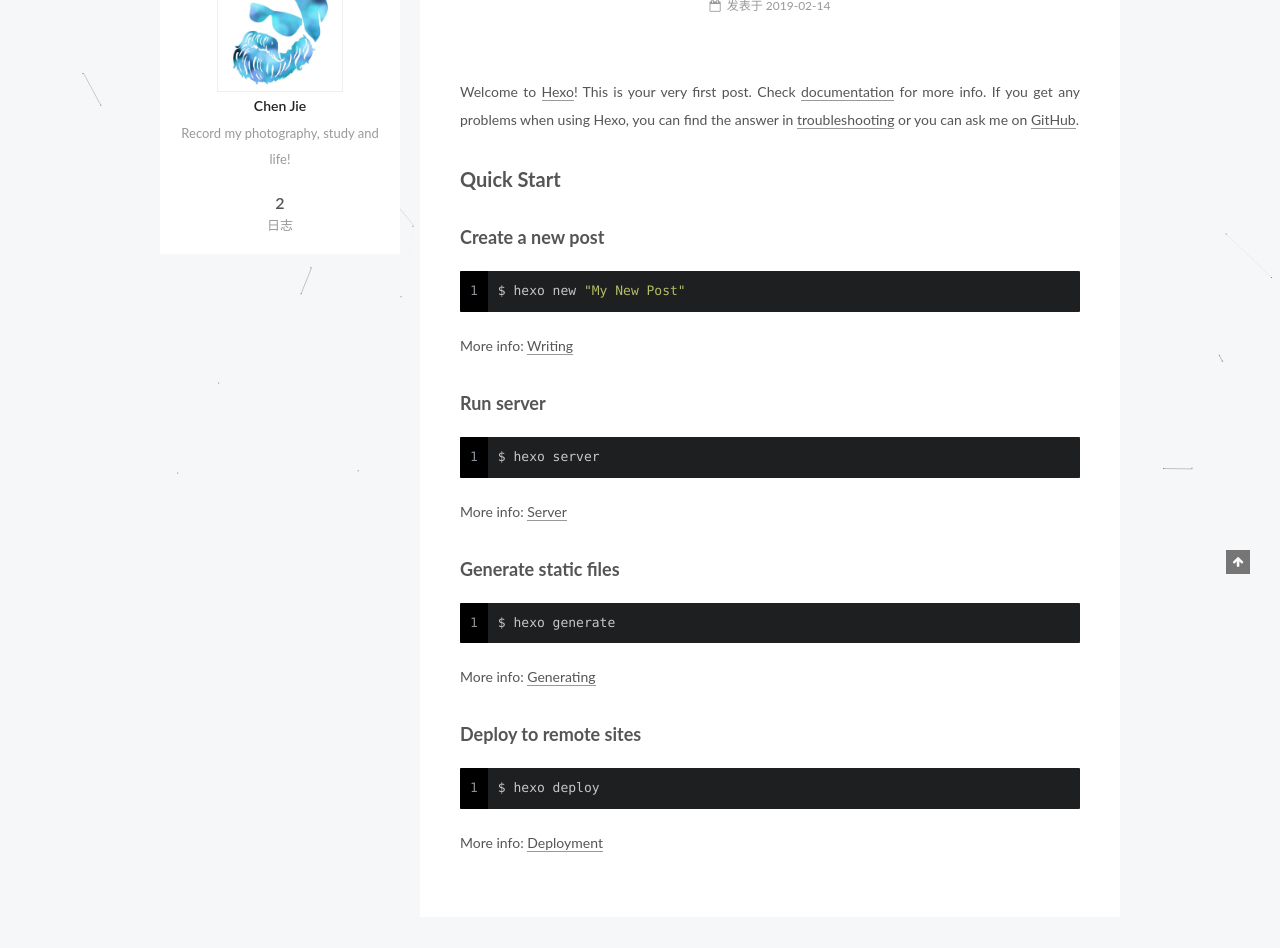
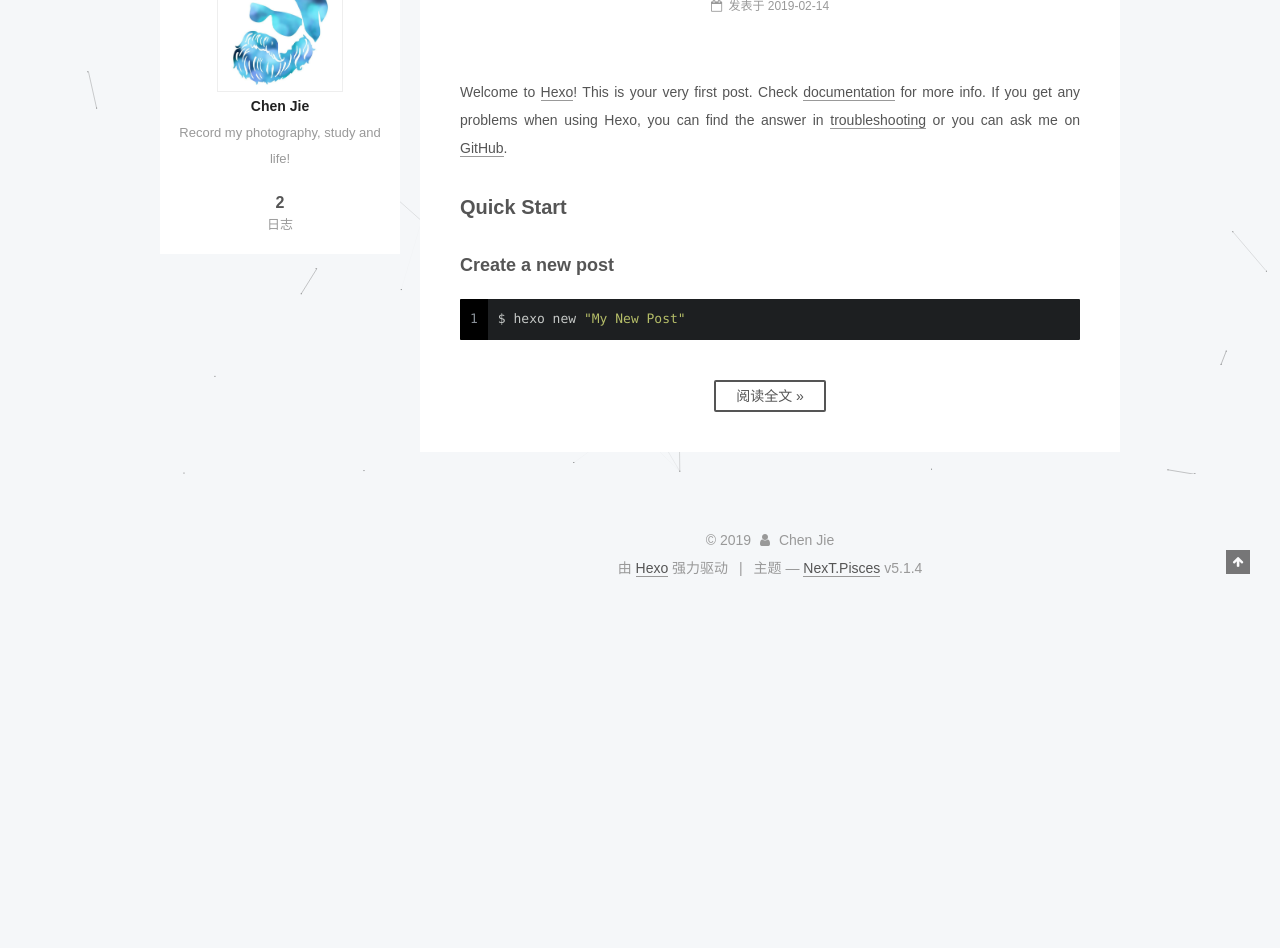
Before and after one commit to AnthonyChenny/AnthonyChenny.github.io, a plain HTML site: page index.html in a window 1280 px wide. Shown: the part 326-1274 px from the top of the page. After the commit the page ends 928 px from the top, so only its background shows below. Drawn offline with Linux system fonts and the light colour scheme.

Commit message:
Site updated: 2019-02-15 13:40:53

```diff
--- a/css/main.css
+++ b/css/main.css
@@ -185,7 +185,7 @@ th {
 }
 body {
   position: relative;
-  font-family: 'Lato', "PingFang SC", "Microsoft YaHei", sans-serif;
+  font-family: 'Monda', "PingFang SC", "Microsoft YaHei", sans-serif;
   font-size: 14px;
   line-height: 2;
   color: #555;
@@ -216,7 +216,7 @@ h6 {
   padding: 0;
   font-weight: bold;
   line-height: 1.5;
-  font-family: 'Lato', "PingFang SC", "Microsoft YaHei", sans-serif;
+  font-family: 'Roboto Slab', 'Monda', "PingFang SC", "Microsoft YaHei", sans-serif;
 }
 h2,
 h3,
@@ -493,7 +493,7 @@ pre,
 }
 pre,
 code {
-  font-family: consolas, Menlo, "PingFang SC", "Microsoft YaHei", monospace;
+  font-family: 'PT Mono', consolas, Menlo, "PingFang SC", "Microsoft YaHei", monospace;
 }
 code {
   padding: 2px 4px;
@@ -1129,9 +1129,9 @@ pre .javascript .function {
   display: inline-block;
   vertical-align: top;
   line-height: 36px;
-  font-size: 20px;
+  font-size: 24px;
   font-weight: normal;
-  font-family: 'Lato', "PingFang SC", "Microsoft YaHei", sans-serif;
+  font-family: 'Lobster Two', 'Monda', "PingFang SC", "Microsoft YaHei", sans-serif;
 }
 .site-subtitle {
   margin-top: 10px;
@@ -1220,7 +1220,7 @@ pre .javascript .function {
   opacity: 0;
 }
 .post-body {
-  font-family: 'Lato', "PingFang SC", "Microsoft YaHei", sans-serif;
+  font-family: 'Monda', "PingFang SC", "Microsoft YaHei", sans-serif;
 }
 @media (max-width: 767px) {
   .post-body {
@@ -1498,7 +1498,7 @@ pre .javascript .function {
 .posts-expand .post-meta {
   margin: 3px 0 60px 0;
   color: #999;
-  font-family: 'Lato', "PingFang SC", "Microsoft YaHei", sans-serif;
+  font-family: 'Monda', "PingFang SC", "Microsoft YaHei", sans-serif;
   font-size: 12px;
   text-align: center;
 }
@@ -1943,7 +1943,7 @@ pre .javascript .function {
   width: 4px;
   height: 4px;
   border-radius: 50%;
-  background: #ff7a8e;
+  background: #faffff;
 }
 .links-of-blogroll {
   font-size: 13px;
--- a/index.html
+++ b/index.html
@@ -453,18 +453,15 @@
 
 
 
-
-            <p>Welcome to <a href="https://hexo.io/" target="_blank" rel="noopener">Hexo</a>! This is your very first post. Check <a href="https://hexo.io/docs/" target="_blank" rel="noopener">documentation</a> for more info. If you get any problems when using Hexo, you can find the answer in <a href="https://hexo.io/docs/troubleshooting.html" target="_blank" rel="noopener">troubleshooting</a> or you can ask me on <a href="https://github.com/hexojs/hexo/issues" target="_blank" rel="noopener">GitHub</a>.</p>
+          <p>Welcome to <a href="https://hexo.io/" target="_blank" rel="noopener">Hexo</a>! This is your very first post. Check <a href="https://hexo.io/docs/" target="_blank" rel="noopener">documentation</a> for more info. If you get any problems when using Hexo, you can find the answer in <a href="https://hexo.io/docs/troubleshooting.html" target="_blank" rel="noopener">troubleshooting</a> or you can ask me on <a href="https://github.com/hexojs/hexo/issues" target="_blank" rel="noopener">GitHub</a>.</p>
 <h2 id="Quick-Start"><a href="#Quick-Start" class="headerlink" title="Quick Start"></a>Quick Start</h2><h3 id="Create-a-new-post"><a href="#Create-a-new-post" class="headerlink" title="Create a new post"></a>Create a new post</h3><figure class="highlight bash"><table><tr><td class="gutter"><pre><span class="line">1</span><br></pre></td><td class="code"><pre><span class="line">$ hexo new <span class="string">"My New Post"</span></span><br></pre></td></tr></table></figure>
-<p>More info: <a href="https://hexo.io/docs/writing.html" target="_blank" rel="noopener">Writing</a></p>
-<h3 id="Run-server"><a href="#Run-server" class="headerlink" title="Run server"></a>Run server</h3><figure class="highlight bash"><table><tr><td class="gutter"><pre><span class="line">1</span><br></pre></td><td class="code"><pre><span class="line">$ hexo server</span><br></pre></td></tr></table></figure>
-<p>More info: <a href="https://hexo.io/docs/server.html" target="_blank" rel="noopener">Server</a></p>
-<h3 id="Generate-static-files"><a href="#Generate-static-files" class="headerlink" title="Generate static files"></a>Generate static files</h3><figure class="highlight bash"><table><tr><td class="gutter"><pre><span class="line">1</span><br></pre></td><td class="code"><pre><span class="line">$ hexo generate</span><br></pre></td></tr></table></figure>
-<p>More info: <a href="https://hexo.io/docs/generating.html" target="_blank" rel="noopener">Generating</a></p>
-<h3 id="Deploy-to-remote-sites"><a href="#Deploy-to-remote-sites" class="headerlink" title="Deploy to remote sites"></a>Deploy to remote sites</h3><figure class="highlight bash"><table><tr><td class="gutter"><pre><span class="line">1</span><br></pre></td><td class="code"><pre><span class="line">$ hexo deploy</span><br></pre></td></tr></table></figure>
-<p>More info: <a href="https://hexo.io/docs/deployment.html" target="_blank" rel="noopener">Deployment</a></p>
-
-
+          <!--noindex-->
+          <div class="post-button text-center">
+            <a class="btn" href="/2019/02/14/hello-world/#more" rel="contents">
+              阅读全文 &raquo;
+            </a>
+          </div>
+          <!--/noindex-->
 
 
     </div>
--- a/search.xml
+++ b/search.xml
@@ -8,6 +8,6 @@
   <entry>
     <title><![CDATA[Hello World]]></title>
     <url>%2F2019%2F02%2F14%2Fhello-world%2F</url>
-    <content type="text"><![CDATA[Welcome to Hexo! This is your very first post. Check documentation for more info. If you get any problems when using Hexo, you can find the answer in troubleshooting or you can ask me on GitHub. Quick StartCreate a new post1$ hexo new "My New Post" More info: Writing Run server1$ hexo server More info: Server Generate static files1$ hexo generate More info: Generating Deploy to remote sites1$ hexo deploy More info: Deployment]]></content>
+    <content type="text"><![CDATA[Welcome to Hexo! This is your very first post. Check documentation for more info. If you get any problems when using Hexo, you can find the answer in troubleshooting or you can ask me on GitHub. Quick StartCreate a new post1$ hexo new "My New Post" # 直接在文章的md文件中添加标注More info: Writing### Run server1$ hexo server More info: Server Generate static files1$ hexo generate More info: Generating Deploy to remote sites1$ hexo deploy More info: Deployment]]></content>
   </entry>
 </search>
```
Also changed, not shown: 2019/02/14/hello-world/index.html (+3 -4 lines).
